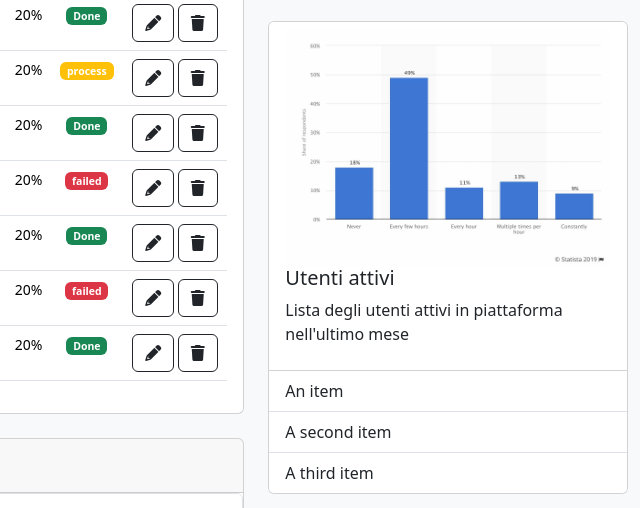
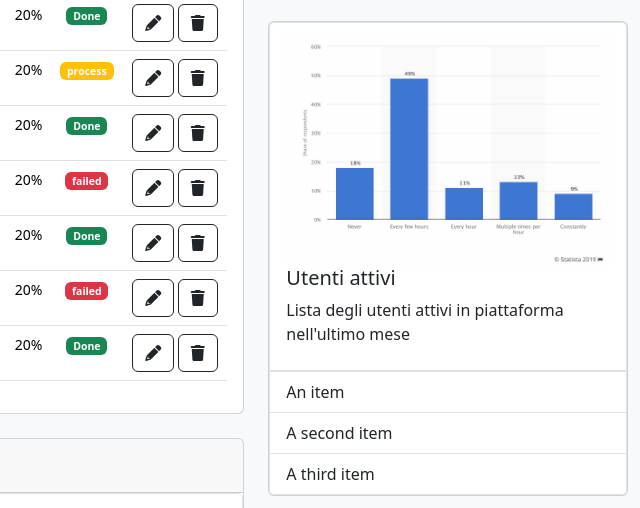
Before and after one commit to totarochristian/html-css-bootstrap-dashboard, a plain HTML site: page index.html in a window 1280 px wide. Shown: the part 292-800 px from the top of the page, 640-1280 px from the left. Drawn offline with nearby package versions, Linux system fonts and the light colour scheme.

Commit message:
Add border to the elements of the card "utenti attivi"

```diff
--- a/index.html
+++ b/index.html
@@ -334,12 +334,12 @@
                             </div>
                             <div class="col-12">
                                 <div class="card">
-                                    <div class="card-header bg-white">
+                                    <div class="card-header bg-white border">
                                         <img src="./assets/img/stats.jpeg" alt="Stats image" class="col-12">
                                         <h5>Utenti attivi</h5>
                                         <p>Lista degli utenti attivi in piattaforma nell'ultimo mese</p>
                                     </div>
-                                    <ul class="list-group list-group-flush">
+                                    <ul class="list-group list-group-flush border">
                                         <li class="list-group-item">An item</li>
                                         <li class="list-group-item">A second item</li>
                                         <li class="list-group-item">A third item</li>
```
